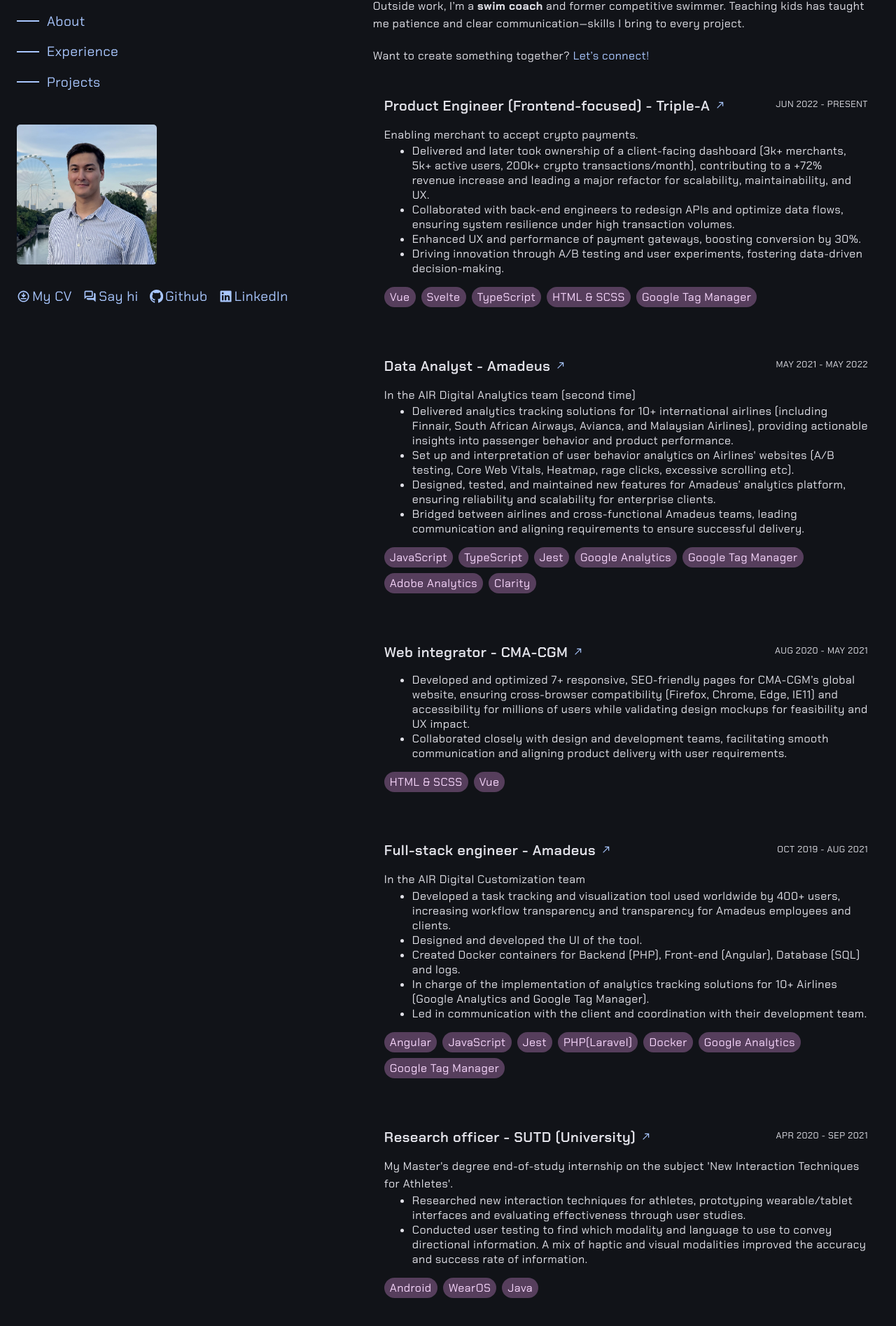
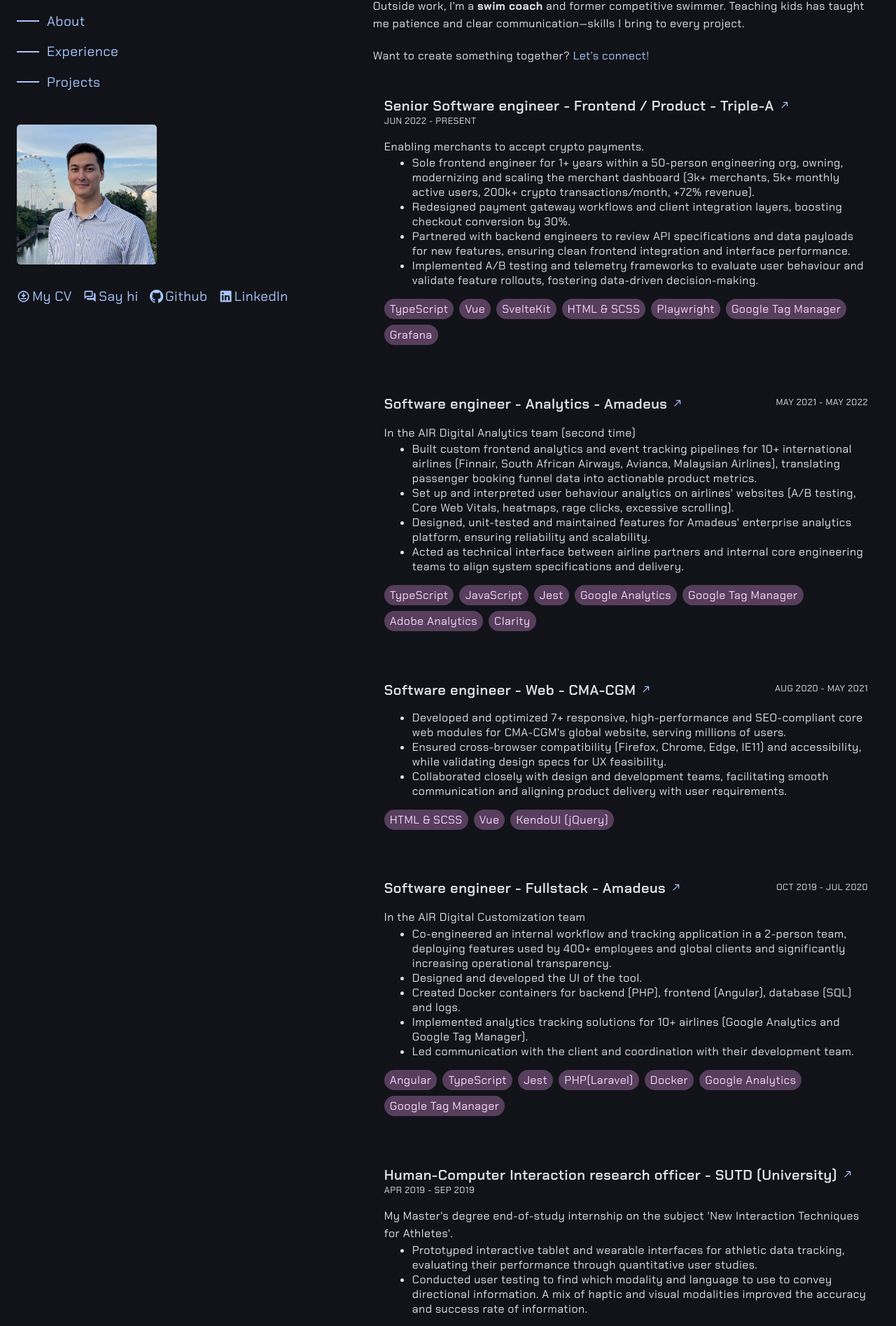
Before and after one commit to AlexGreau/Portfolio, a Vue app: page / in a window 1280 px wide. Shown: the part 310-2205 px from the top of the page at 70% size. Built offline with nearby package versions, Linux system fonts and the light colour scheme.

Commit message:
chore: update cv and link

```diff
--- a/src/model/Tech.ts
+++ b/src/model/Tech.ts
@@ -13,12 +13,14 @@ export enum TechName {
   HTML_SCSS = 'HTML & SCSS',
   JS = 'JavaScript',
   JEST = 'Jest',
+  PLAYWRIGHT = 'Playwright',
   TS = 'TypeScript',
   REACT = 'React',
   VUE = 'Vue',
   ANGULAR = 'Angular',
   LARAVEL = 'PHP(Laravel)',
   SVELTE = 'Svelte',
+  SVELTEKIT = 'SvelteKit',
   NODE = 'Node.js',
   EXPRESS = 'Express.js',
   FIGMA = 'Figma',
@@ -30,7 +32,9 @@ export enum TechName {
   GTM = 'Google Tag Manager',
   ADOBE = 'Adobe Analytics',
   CLARITY = 'Clarity',
+  GRAFANA = 'Grafana',
   DOCKER = 'Docker',
+  KENDO_UI = 'KendoUI (jQuery)',
   PYTHON = 'Python',
   RASPBERRY_PI = 'Raspberry Pi 4',
   CLAUDE_API = 'Claude API',
--- a/src/views/HomeView.vue
+++ b/src/views/HomeView.vue
@@ -25,7 +25,7 @@
       <ul>
         <li>
           <a
-            href="https://drive.google.com/file/d/1tHHf81msFeb6vQJZ8BRqUabEp9Md0flc/view?usp=sharing"
+            href="https://drive.google.com/file/d/1Ds7urI-dmnMsZAkyBG2hGVGgikUTIbSh/view?usp=sharing"
             target="_blank"
           >
             <!-- inline since it has semantic value + color changes-->
@@ -160,16 +160,16 @@ const projects = ref<Array<Project>>([
     image: '../assets/img/task-manager.png',
     link: '',
   },
-  {
-    id: 3,
-    name: 'Swim coach learning website',
-    techStack: [TechName.REACT, TechName.SCSS, TechName.HTML_SCSS, TechName.TS],
-    status: Status.IN_PROGRESS,
-    description:
-      'My swim coaching services and how to reach out to me, but also a way for me to create, memorize, and access my lesson plans.',
-    image: '../assets/img/task-manager.png',
-    link: '',
-  },
+  // {
+  //   id: 3,
+  //   name: 'Swim coach learning website',
+  //   techStack: [TechName.REACT, TechName.SCSS, TechName.HTML_SCSS, TechName.TS],
+  //   status: Status.IN_PROGRESS,
+  //   description:
+  //     'My swim coaching services and how to reach out to me, but also a way for me to create, memorize, and access my lesson plans.',
+  //   image: '../assets/img/task-manager.png',
+  //   link: '',
+  // },
   // {
   //   id: 4,
   //   name: 'Cook assistant',
@@ -194,35 +194,43 @@ const WorkExperiences = ref<Array<WorkExp>>([
   {
     company: 'Triple-A',
     link: 'https://triple-a.io/',
-    position: 'Product Engineer (Frontend-focused)',
+    position: 'Senior Software engineer - Frontend / Product',
     startDate: new Date('2022-06-06'),
     endDate: undefined,
-    description: 'Enabling merchant to accept crypto payments.',
+    description: 'Enabling merchants to accept crypto payments.',
     tasks: [
-      'Delivered and later took ownership of a client-facing dashboard (3k+ merchants, 5k+ active users, 200k+ crypto transactions/month), contributing to a +72% revenue increase and leading a major refactor for scalability, maintainability, and UX.',
-      'Collaborated with back-end engineers to redesign APIs and optimize data flows, ensuring system resilience under high transaction volumes.',
-      'Enhanced UX and performance of payment gateways, boosting conversion by 30%.',
-      'Driving innovation through A/B testing and user experiments, fostering data-driven decision-making.',
+      'Sole frontend engineer for 1+ years within a 50-person engineering org, owning, modernizing and scaling the merchant dashboard (3k+ merchants, 5k+ monthly active users, 200k+ crypto transactions/month, +72% revenue).',
+      'Redesigned payment gateway workflows and client integration layers, boosting checkout conversion by 30%.',
+      'Partnered with backend engineers to review API specifications and data payloads for new features, ensuring clean frontend integration and interface performance.',
+      'Implemented A/B testing and telemetry frameworks to evaluate user behaviour and validate feature rollouts, fostering data-driven decision-making.',
     ],
-    techs: [TechName.VUE, TechName.SVELTE, TechName.TS, TechName.HTML_SCSS, TechName.GTM],
+    techs: [
+      TechName.TS,
+      TechName.VUE,
+      TechName.SVELTEKIT,
+      TechName.HTML_SCSS,
+      TechName.PLAYWRIGHT,
+      TechName.GTM,
+      TechName.GRAFANA,
+    ],
     id: 1,
   },
   {
     company: 'Amadeus',
-    position: 'Data Analyst',
+    position: 'Software engineer - Analytics',
     link: 'https://www.amadeus.com/',
     startDate: new Date('2021-05'),
     endDate: new Date('2022-05'),
     description: 'In the AIR Digital Analytics team (second time)',
     tasks: [
-      'Delivered analytics tracking solutions for 10+ international airlines (including Finnair, South African Airways, Avianca, and Malaysian Airlines), providing actionable insights into passenger behavior and product performance.',
-      "Set up and interpretation of user behavior analytics on Airlines' websites (A/B testing, Core Web Vitals, Heatmap, rage clicks, excessive scrolling etc).",
-      'Designed, tested, and maintained new features for Amadeus’ analytics platform, ensuring reliability and scalability for enterprise clients.',
-      'Bridged between airlines and cross-functional Amadeus teams, leading communication and aligning requirements to ensure successful delivery.',
+      'Built custom frontend analytics and event tracking pipelines for 10+ international airlines (Finnair, South African Airways, Avianca, Malaysian Airlines), translating passenger booking funnel data into actionable product metrics.',
+      "Set up and interpreted user behaviour analytics on airlines' websites (A/B testing, Core Web Vitals, heatmaps, rage clicks, excessive scrolling).",
+      "Designed, unit-tested and maintained features for Amadeus' enterprise analytics platform, ensuring reliability and scalability.",
+      'Acted as technical interface between airline partners and internal core engineering teams to align system specifications and delivery.',
     ],
     techs: [
+      TechName.TS,
       TechName.JS,
-      TechName.TS,
       TechName.JEST,
       TechName.GA,
       TechName.GTM,
@@ -233,35 +241,36 @@ const WorkExperiences = ref<Array<WorkExp>>([
   },
   {
     company: 'CMA-CGM',
-    position: 'Web integrator',
+    position: 'Software engineer - Web',
     link: 'https://www.cma-cgm.com/',
     startDate: new Date('2020-08'),
     endDate: new Date('2021-05'),
     description: '',
     tasks: [
-      'Developed and optimized 7+ responsive, SEO-friendly pages for CMA-CGM’s global website, ensuring cross-browser compatibility (Firefox, Chrome, Edge, IE11) and accessibility for millions of users while validating design mockups for feasibility and UX impact.',
+      "Developed and optimized 7+ responsive, high-performance and SEO-compliant core web modules for CMA-CGM's global website, serving millions of users.",
+      'Ensured cross-browser compatibility (Firefox, Chrome, Edge, IE11) and accessibility, while validating design specs for UX feasibility.',
       'Collaborated closely with design and development teams, facilitating smooth communication and aligning product delivery with user requirements.',
     ],
-    techs: [TechName.HTML_SCSS, TechName.VUE],
+    techs: [TechName.HTML_SCSS, TechName.VUE, TechName.KENDO_UI],
     id: 3,
   },
   {
     company: 'Amadeus',
-    position: 'Full-stack engineer',
+    position: 'Software engineer - Fullstack',
     link: 'https://www.amadeus.com/',
     startDate: new Date('2019-10'),
-    endDate: new Date('2021-08'),
+    endDate: new Date('2020-07'),
     description: 'In the AIR Digital Customization team',
     tasks: [
-      'Developed a task tracking and visualization tool used worldwide by 400+ users, increasing workflow transparency and transparency for Amadeus employees and clients.',
+      'Co-engineered an internal workflow and tracking application in a 2-person team, deploying features used by 400+ employees and global clients and significantly increasing operational transparency.',
       'Designed and developed the UI of the tool.',
-      'Created Docker containers for Backend (PHP), Front-end (Angular), Database (SQL) and logs.',
-      'In charge of the implementation of analytics tracking solutions for 10+ Airlines (Google Analytics and Google Tag Manager).',
-      'Led in communication with the client and coordination with their development team.',
+      'Created Docker containers for backend (PHP), frontend (Angular), database (SQL) and logs.',
+      'Implemented analytics tracking solutions for 10+ airlines (Google Analytics and Google Tag Manager).',
+      'Led communication with the client and coordination with their development team.',
     ],
     techs: [
       TechName.ANGULAR,
-      TechName.JS,
+      TechName.TS,
       TechName.JEST,
       TechName.LARAVEL,
       TechName.DOCKER,
@@ -272,14 +281,14 @@ const WorkExperiences = ref<Array<WorkExp>>([
   },
   {
     company: 'SUTD (University)',
-    position: 'Research officer',
+    position: 'Human-Computer Interaction research officer',
     link: 'https://www.sutd.edu.sg/',
-    startDate: new Date('2020-04'),
-    endDate: new Date('2021-09'),
+    startDate: new Date('2019-04'),
+    endDate: new Date('2019-09'),
     description:
       "My Master's degree end-of-study internship on the subject 'New Interaction Techniques for Athletes'.",
     tasks: [
-      'Researched new interaction techniques for athletes, prototyping wearable/tablet interfaces and evaluating effectiveness through user studies.',
+      'Prototyped interactive tablet and wearable interfaces for athletic data tracking, evaluating their performance through quantitative user studies.',
       'Conducted user testing to find which modality and language to use to convey directional information. A mix of haptic and visual modalities improved the accuracy and success rate of information.',
     ],
     techs: [TechName.ANDROID, TechName.WEAROS, TechName.JAVA],
```
